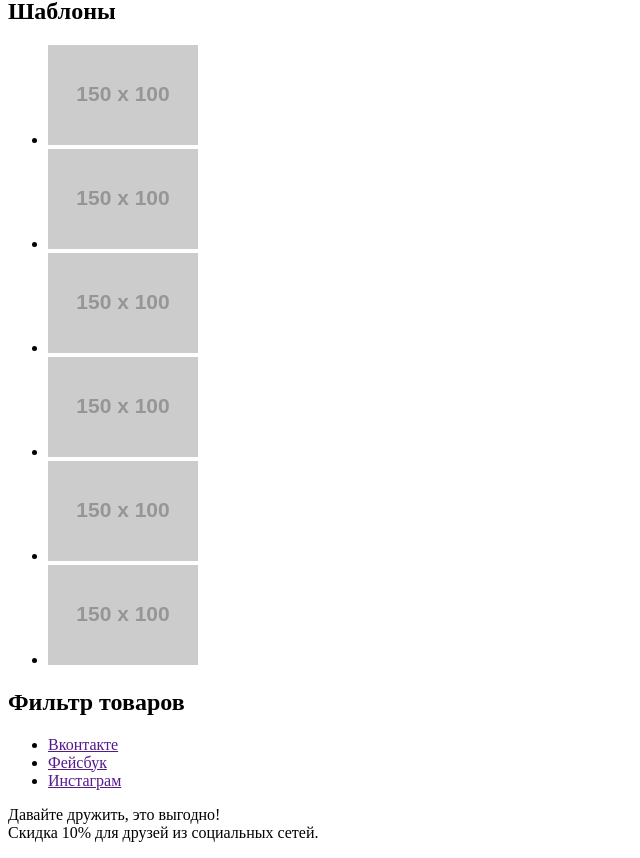
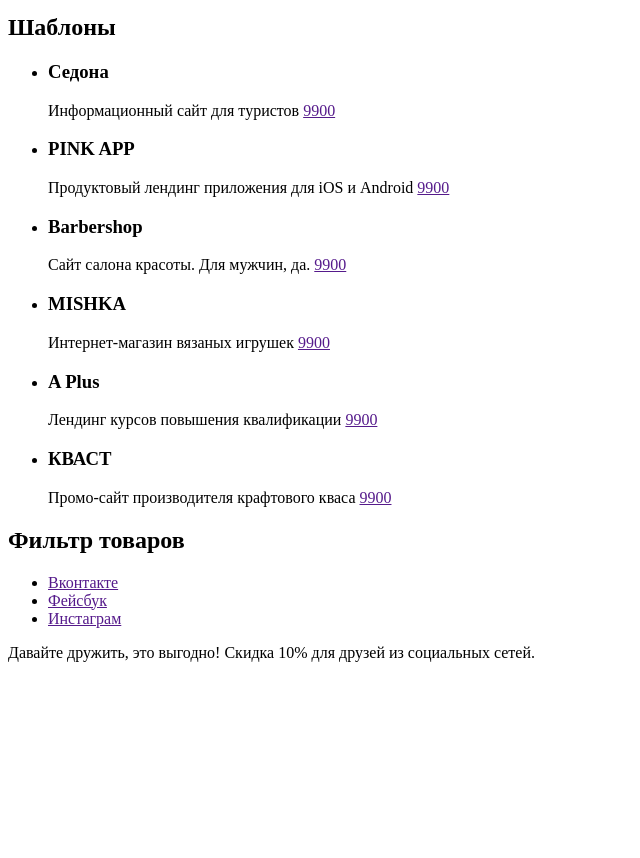
Before and after one commit to Irara26/1212071-nerds-27, a plain HTML site: page catalog.html in a window 1280 px wide. Shown: the part 300-1158 px from the top of the page, without its empty margins (0-640 px from the left). After the commit the page ends 978 px from the top, so only its background shows below. Drawn offline with Linux system fonts and the light colour scheme; placeholder pictures from the web are drawn by us.

Commit message:
Начинаем разметку. Правки

```diff
--- a/catalog.html
+++ b/catalog.html
@@ -15,38 +15,92 @@
             <li><a href="clients.html">Клиенты</a></li>
             <li><a href="">Магазин</a></li>
             <li><a href="contacts.html">Контакты</a></li>
+          </ul>
+          <ul>
             <li><a href="">Корзина</a></li>
           </ul>
         </nav>
       </header>
       <main>
         <h1>МАГАЗИН ГОТОВЫХ ШАБЛОНОВ</h1>
-<section>
+          <section>
+        <div>
   <h2>Шаблоны</h2>
   <ul>
-    <li><img src="https://via.placeholder.com/150x100" alt=""></li>
-    <li><img src="https://via.placeholder.com/150x100" alt=""></li>
-    <li><img src="https://via.placeholder.com/150x100" alt=""></li>
-    <li><img src="https://via.placeholder.com/150x100" alt=""></li>
-    <li><img src="https://via.placeholder.com/150x100" alt=""></li>
-    <li><img src="https://via.placeholder.com/150x100" alt=""></li>
+    <li>
+      <h3>Седона</h3>
+      <a href="catalog.html>"
+      <img src="https://via.placeholder.com/150x100" alt="">
+    </a>
+    <p>Информационный сайт
+      для туристов
+       <a href="">9900</a>
+    </p>
+    </li>
+    <li>
+      <h3>PINK APP</h3>
+        <a href="catalog.html>"
+      <img src="https://via.placeholder.com/150x100" alt="">
+    </a>
+    <p>Продуктовый лендинг
+        приложения для iOS и Android
+           <a href="">9900</a>
+      </p>
+    </li>
+    <li>
+      <h3>Barbershop</h3>
+      <a href="catalog.html>"
+      <img src="https://via.placeholder.com/150x100" alt="">
+    </a>
+    <p>Сайт салона красоты. Для мужчин, да.
+      <a href="">9900</a>
+    </p>
+    </li>
+    <li>
+      <h3>MISHKA</h3>
+        <a href="catalog.html>"
+      <img src="https://via.placeholder.com/150x100" alt="">
+    </a>
+    <p>Интернет-магазин
+      вязаных игрушек
+      <a href="">9900</a>
+    </p>
+    </li>
+    <li>
+      <h3>A Plus</h3>
+          <a href="catalog.html>"
+      <img src="https://via.placeholder.com/150x100" alt="">
+    </a>
+    <p>Лендинг курсов повышения квалификации
+        <a href="">9900</a>
+    </p>
+    </li>
+    <li>
+      <h3>КВАСТ</h3>
+          <a href="catalog.html>"
+      <img src="https://via.placeholder.com/150x100" alt="">
+    </a>
+    <p>Промо-сайт производителя
+      крафтового кваса
+      <a href="">9900</a>
+    </p>
+    </li>
   </ul>
-</section>
- <section>
+</div>
+ <div>
     <h2>Фильтр товаров</h2>
  <!-- Здесь будет форма -->
+</div>
 </section>
       </main>
       <footer>
-        <div>
           <ul>
             <li><a href="">Вконтакте</a></li>
             <li><a href="">Фейсбук</a></li>
             <li><a href="">Инстаграм</a></li>
           </ul>
-        </div>
         <p>
-          Давайте дружить, это выгодно!<br>
+          Давайте дружить, это выгодно!
           Скидка 10% для друзей из социальных сетей.
         </p>
       </footer>
```
Also changed, not shown: index.html (+12 -8 lines).
